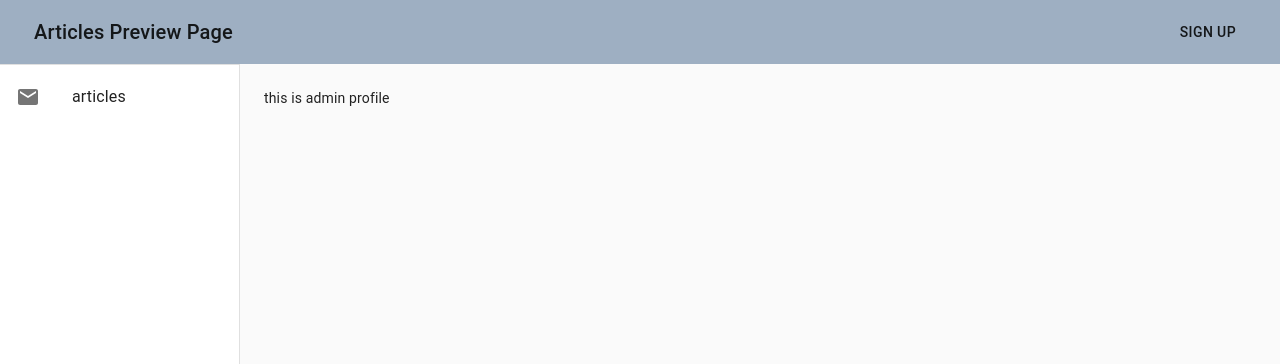
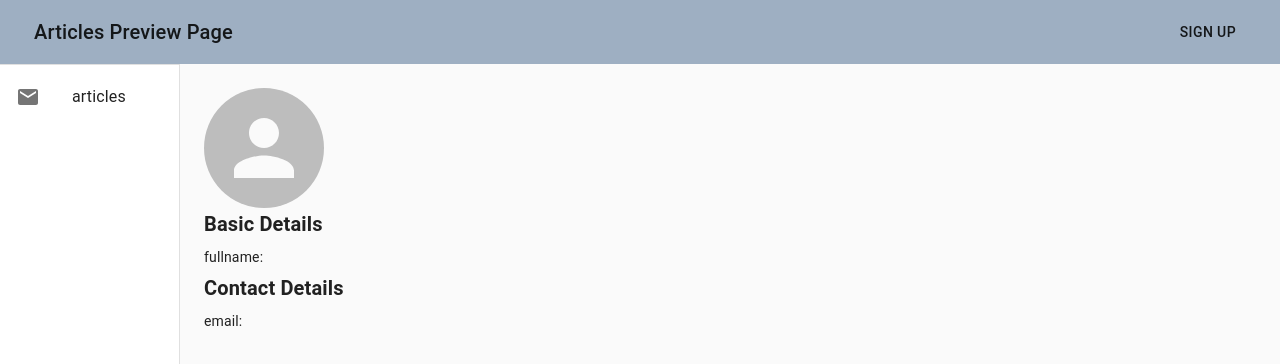
Before and after one commit to sbAsma/article-preview-drf-react, a React (Create React App) app: page /admin/profile in a window 1280 px wide. Shown: the top 364 px of the page. Built offline with nearby package versions, Linux system fonts and the light colour scheme.

Commit message:
display admin profile

```diff
--- a/src/components/admin/adminProfile.js
+++ b/src/components/admin/adminProfile.js
@@ -1,20 +1,21 @@
 import React from 'react';
 import { makeStyles } from '@material-ui/core/styles';
 import Drawer from '@material-ui/core/Drawer';
-import CssBaseline from '@material-ui/core/CssBaseline';
-import AppBar from '@material-ui/core/AppBar';
-import Toolbar from '@material-ui/core/Toolbar';
 import List from '@material-ui/core/List';
 import Link from '@material-ui/core/Link';
-import Typography from '@material-ui/core/Typography';
 import Divider from '@material-ui/core/Divider';
 import ListItem from '@material-ui/core/ListItem';
 import ListItemIcon from '@material-ui/core/ListItemIcon';
 import ListItemText from '@material-ui/core/ListItemText';
-import InboxIcon from '@material-ui/icons/MoveToInbox';
 import MailIcon from '@material-ui/icons/Mail';
+import Grid from '@material-ui/core/Grid'
+import Avatar from '@material-ui/core/Avatar'
+import Typography from '@material-ui/core/Typography'
+import Box from '@material-ui/core/Box';
+import {useAdminContext} from '../context/AdminContexProvider'
 
-const drawerWidth = 240;
+
+const drawerWidth = 180;
 
 const useStyles = makeStyles((theme) => ({
     root: {
@@ -38,26 +39,27 @@ const useStyles = makeStyles((theme) => ({
         backgroundColor: theme.palette.background.default,
         padding: theme.spacing(3),
     },
+    avatar: {
+        width: theme.spacing(15),
+        height: theme.spacing(15),
+    },
 }));
 
-export default function AdminProfile(){
-    console.log("inside admin profile")
-    const classes = useStyles();
+const CustomDrawer = (props) => {
     return (
-        <div className={classes.root}>
-            <CssBaseline />
+        //   {/* <CssBaseline /> */}
         <Drawer
-                className={classes.drawer}
+            className={props.classes.drawer}
             variant="permanent"
             classes={{
-                    paper: classes.drawerPaper,
+                paper: props.classes.drawerPaper,
             }}
             anchor="left"
         >
-                <div className={classes.toolbar} />
+            <div className={props.classes.toolbar} />
             <Divider />
             <List>
-                    <ListItem button component={Link} href={'articles'}>
+                <ListItem button component={Link} href={"articles"}>
                     <ListItemIcon>
                         <MailIcon />
                     </ListItemIcon>
@@ -65,10 +67,43 @@ export default function AdminProfile(){
                 </ListItem>
             </List>
         </Drawer>
-            <main className={classes.content}>
+    );
+}
+
+export default function AdminProfile(){
+    const {adminState: {
+        user,
+    }, setAdminState} = useAdminContext()
+    console.log("user", user)
+    const classes = useStyles();
+    return (
+        <div className={classes.root}>
+            <CustomDrawer classes={classes} />
+            <Grid className={classes.content}>
                 <div className={classes.toolbar} />
-                <div>this is admin profile</div>
-            </main>
+                {/* <div>Hello {user.user_name}</div> */}
+                <Avatar
+                    alt={user.user_name}
+                    src={user.avatar}
+                    className={classes.avatar}
+                />
+                <Typography variant="h6" gutterBottom fontWeight="fontWeightBold">
+                    <Box fontWeight="fontWeightBold" >
+                        Basic Details
+                    </Box>
+                </Typography>
+                <Typography variant="body2" gutterBottom>
+                    fullname: {user.first_name} {user.last_name}
+                </Typography>
+                <Typography variant="h6" gutterBottom fontWeight="fontWeightBold">
+                    <Box fontWeight="fontWeightBold" >
+                        Contact Details
+                    </Box>
+                </Typography>
+                <Typography variant="body2" gutterBottom>
+                    email: {user.email}
+                </Typography>
+            </Grid>
         </div>
     )
 }
```
Lines whose indentation alone changed are shown as unchanged.
